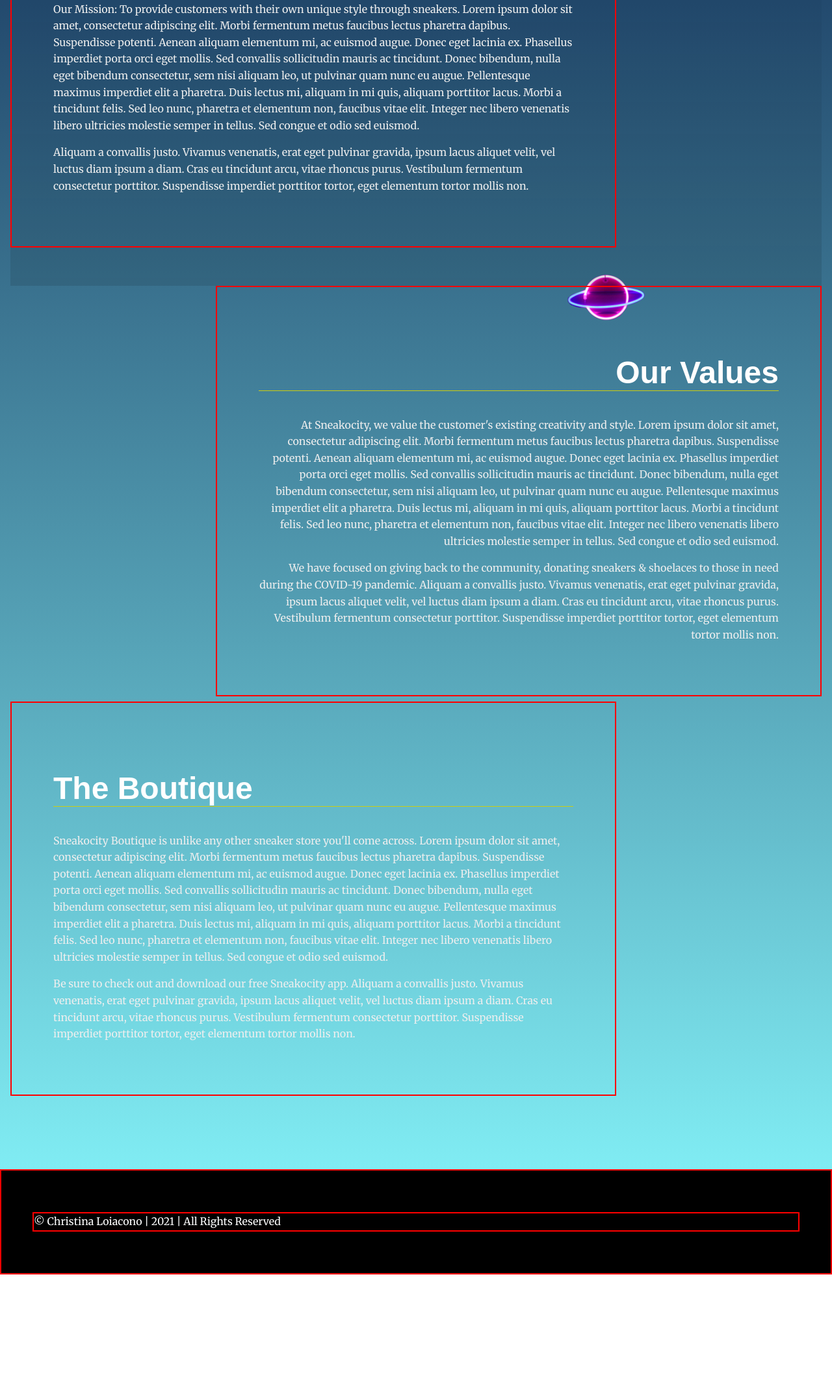
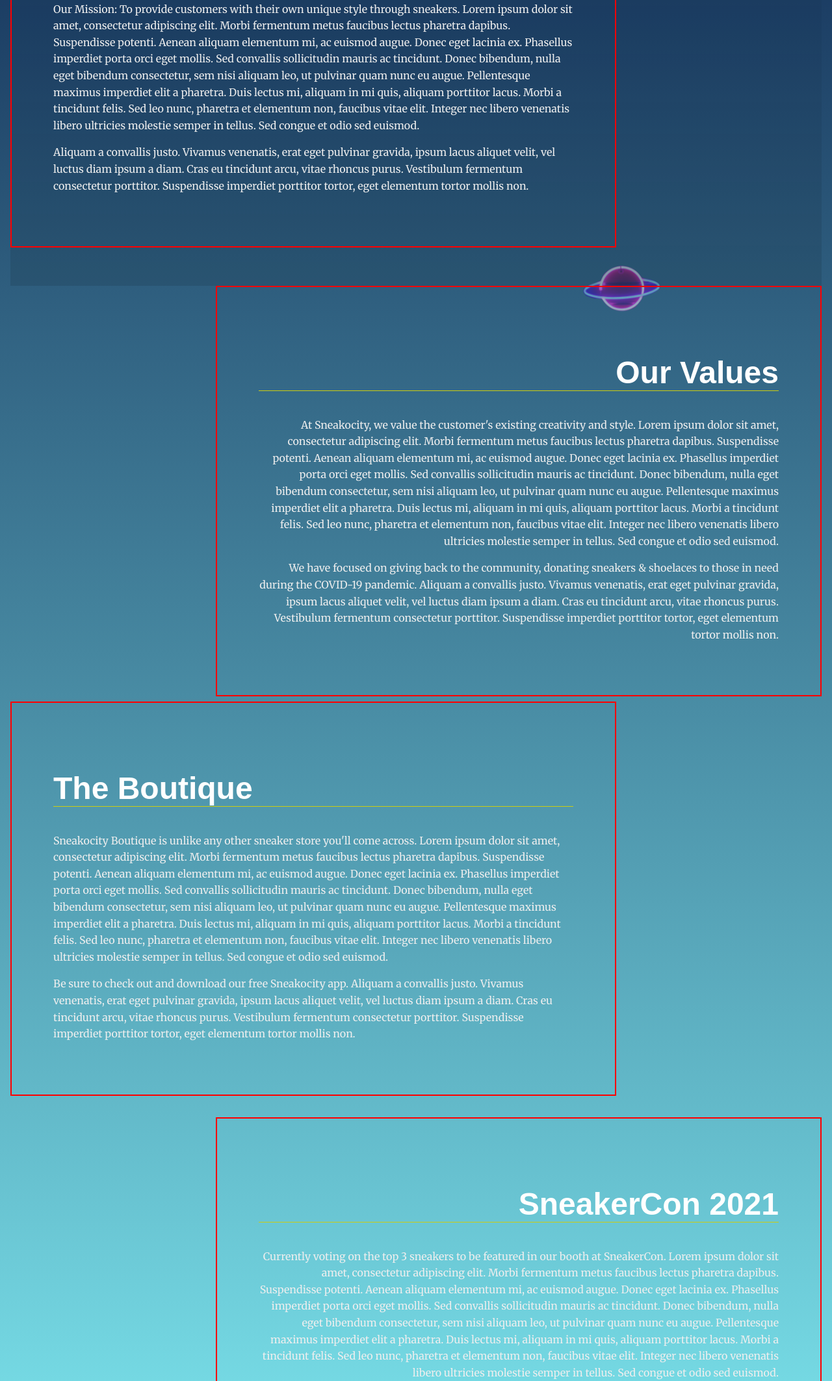
Before and after one commit to christina-ml/fend-landing-page, a plain HTML site: page index.html in a window 1280 px wide. Shown: the part 671-2797 px from the top of the page at 65% size. Before the commit the page ends 2633 px from the top, so only its background shows below. Drawn offline with Linux system fonts and the light colour scheme.

Commit message:
Added 4th section in HTML, commented CSS sections

```diff
--- a/css/styles.css
+++ b/css/styles.css
@@ -84,10 +84,12 @@
     padding-left: 0;
     margin: 0;
     text-align: right;
+    border: 3px solid plum;
 }
 
 .navbar__menu li {
     display: inline-block;
+    /* border: 3px solid plum; */
 }
 
 .navbar__menu .menu__link {
@@ -96,12 +98,14 @@
     font-weight: bold;
     text-decoration: none;
     color: #000;
+    /* border: 3px solid plum; */
 }
 
 .navbar__menu .menu__link:hover {
     background: #333;
     color: #fff;
     transition: ease 0.3s all;
+    /* border: 3px solid plum; */
 }
 
 /* Header Styles */
@@ -111,6 +115,7 @@
     top: 0;
     width: 100%;
     z-index: 5;
+    /* border: 3px solid palegreen; */
 }
 
 /* Footer Styles */
@@ -142,10 +147,12 @@
     }
 }
 
+/* for every even numbered paragraph */
 section:nth-of-type(even) .landing__container {
     margin-right: 0;
     margin-left: auto;
     text-align: right;
+    /* border: 4px solid greenyellow; */
 }
 
 /* Background Circles */
@@ -228,14 +235,16 @@
     background: linear-gradient(0deg, rgba(0, 0, 0, 0.1) 0%, rgba(0, 0, 0, 0) 100%);
 }
 
+/* floating shape 1 - opacity, speed, and direction */
 section.your-active-class .landing__container::before {
-    opacity: 1;
+    opacity: 0.5;
     animation: rotate 4s linear 0s infinite forwards;
 }
 
+/* floating shape 2 - opacity, speed, and direction */
 section.your-active-class .landing__container::after {
-    opacity: 1;
-    animation: rotate 5s linear 0s infinite forwards reverse;
+    opacity: 0.5;
+    animation: rotate 3s linear 0s infinite forwards reverse;
 }
 
 /* Section Active Styles Keyframe Animations */
--- a/index.html
+++ b/index.html
@@ -55,6 +55,14 @@
         <p>Be sure to check out and download our free Sneakocity app. Aliquam a convallis justo. Vivamus venenatis, erat eget pulvinar gravida, ipsum lacus aliquet velit, vel luctus diam ipsum a diam. Cras eu tincidunt arcu, vitae rhoncus purus. Vestibulum fermentum consectetur porttitor. Suspendisse imperdiet porttitor tortor, eget elementum tortor mollis non.</p>
       </div>
     </section>
+    <section id="section4" data-nav="Section 4">
+      <div class="landing__container">
+        <h2>SneakerCon 2021</h2>
+        <p>Currently voting on the top 3 sneakers to be featured in our booth at SneakerCon. Lorem ipsum dolor sit amet, consectetur adipiscing elit. Morbi fermentum metus faucibus lectus pharetra dapibus. Suspendisse potenti. Aenean aliquam elementum mi, ac euismod augue. Donec eget lacinia ex. Phasellus imperdiet porta orci eget mollis. Sed convallis sollicitudin mauris ac tincidunt. Donec bibendum, nulla eget bibendum consectetur, sem nisi aliquam leo, ut pulvinar quam nunc eu augue. Pellentesque maximus imperdiet elit a pharetra. Duis lectus mi, aliquam in mi quis, aliquam porttitor lacus. Morbi a tincidunt felis. Sed leo nunc, pharetra et elementum non, faucibus vitae elit. Integer nec libero venenatis libero ultricies molestie semper in tellus. Sed congue et odio sed euismod.</p>
+
+        <p>Grab a complimentary gift when you stop by, just mention our website and this code: FRONTEND-WEB-DEV. Aliquam a convallis justo. Vivamus venenatis, erat eget pulvinar gravida, ipsum lacus aliquet velit, vel luctus diam ipsum a diam. Cras eu tincidunt arcu, vitae rhoncus purus. Vestibulum fermentum consectetur porttitor. Suspendisse imperdiet porttitor tortor, eget elementum tortor mollis non.</p>
+      </div>
+    </section>
   </main>
   <footer class="page__footer">
     <p>&copy Christina Loiacono | 2021 | All Rights Reserved</p>
```
